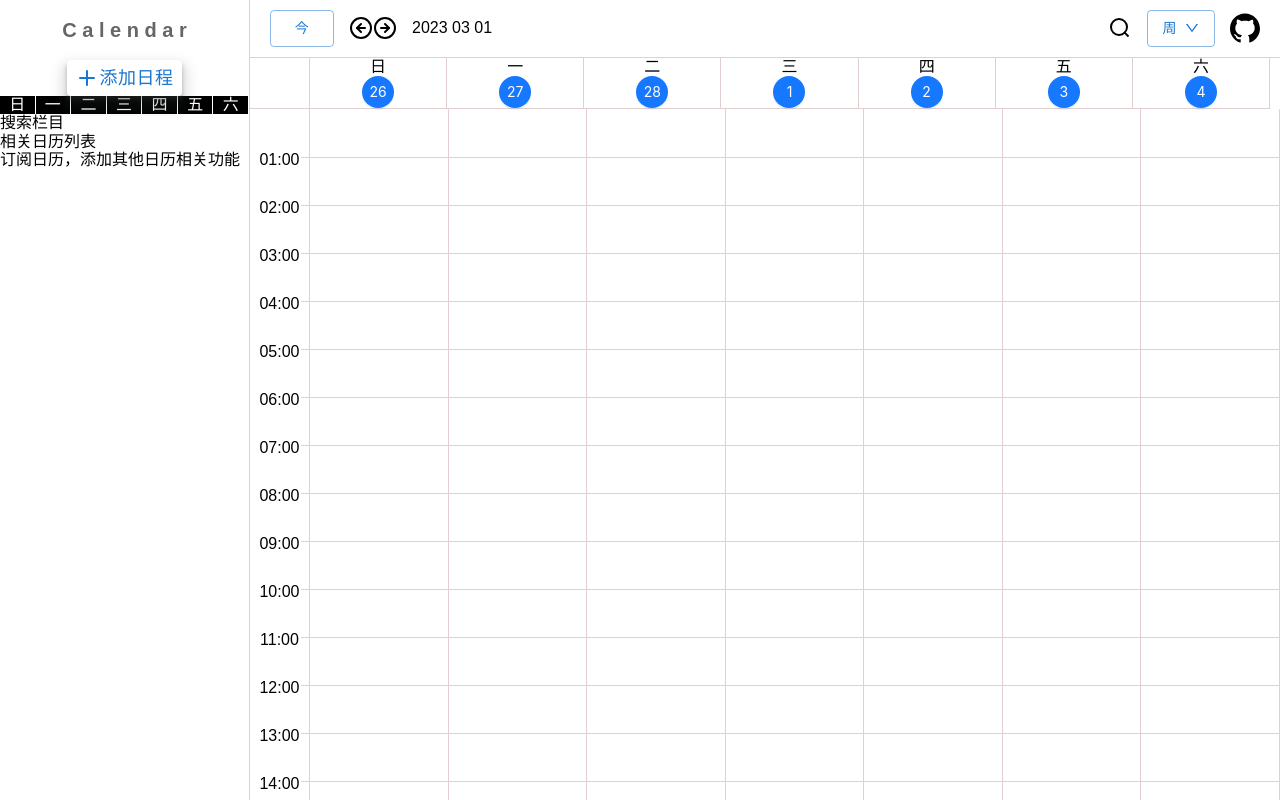
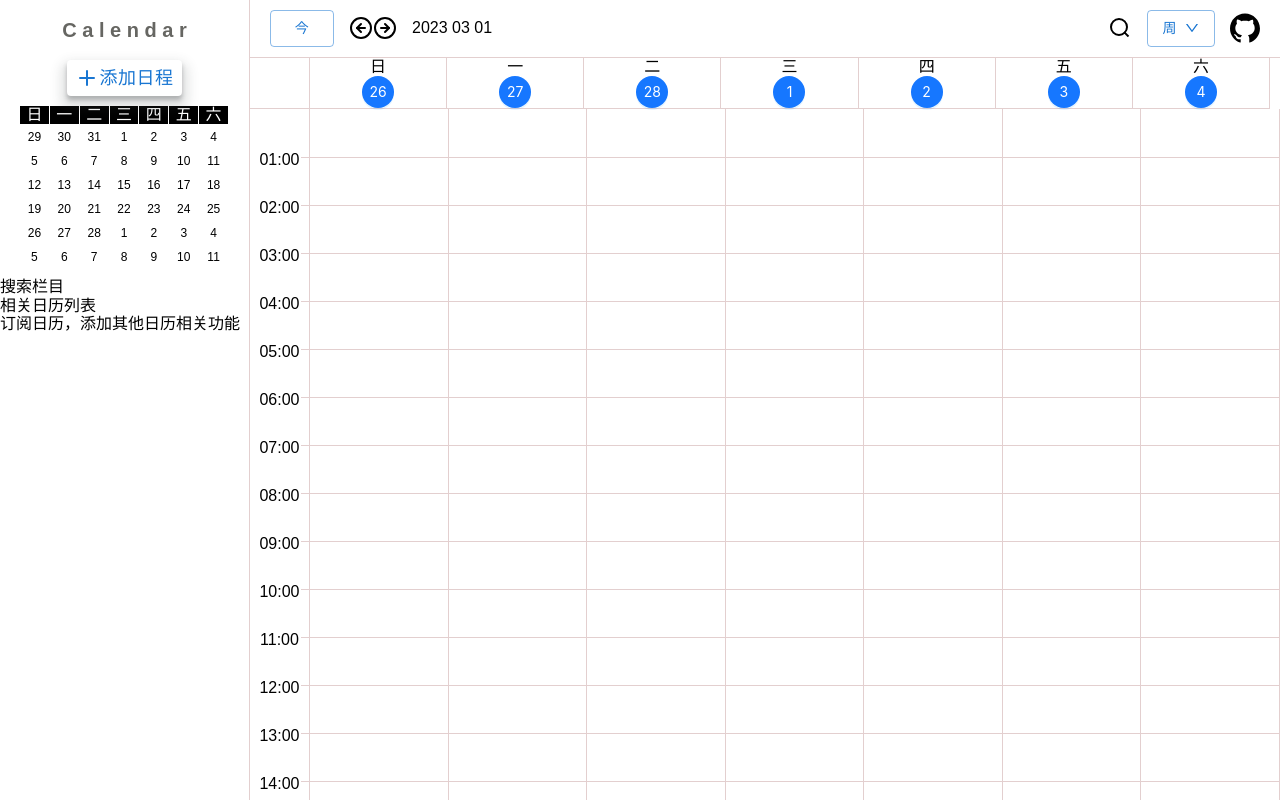
Before and after one commit to linround/Calendar, a React (Vite) app: page / in a window 1280 px wide. Built offline with nearby package versions, Linux system fonts and the light colour scheme; no server answers.

Commit message:
feature: 添加简版日历

```diff
--- a/src/view/LCalendar/SideComponent/SimpleCalendar.tsx
+++ b/src/view/LCalendar/SideComponent/SimpleCalendar.tsx
@@ -18,7 +18,9 @@ import {
 import moment from 'moment/moment'
 import { IMonth } from '../components/type'
 import { CalendarTimestamp } from '../utils/calendar'
+import { SimpleMonthBody } from './SimpleMonthBody'
 import { CommonMonthHeader } from '../components/CommonMonthHeader'
+import simpleStyles from './styleSimpleMonth.module.less'
 
 export function SimpleCalendar() {
 
@@ -46,7 +48,7 @@ export function SimpleCalendar() {
     )
   }, [maxWeeks, parsedWeekdays, parsedStart, parsedEnd,  times])
 
-  const month = useMemo(() => {
+  const month:IMonth = useMemo(() => {
     const weeks:IMonth = []
     const weekDays = parsedWeekdays.length
     for (let i = 0; i < days.length;i += weekDays) {
@@ -64,11 +66,11 @@ export function SimpleCalendar() {
 
   return (
     <>
-      <div>
+      <div className={simpleStyles.container}>
         <CommonMonthHeader
           parsedStart={parsedStart}
           parsedEnd={parsedEnd} />
-        <div></div>
+        <SimpleMonthBody month={month} />
       </div>
     </>
   )
--- /dev/null
+++ b/src/view/LCalendar/SideComponent/SimpleMonthBody.tsx
@@ -0,0 +1,30 @@
+import React from 'react'
+import { IMonth } from '../components/type'
+import simpleStyles from './styleSimpleMonth.module.less'
+import classnames from 'classnames'
+
+interface IProps {
+  month:IMonth
+}
+
+export function SimpleMonthBody(props:React.PropsWithChildren<IProps>) {
+  const { month, } = props
+  const dayClassName = classnames({
+    [simpleStyles.containerDay]: true,
+  })
+  return (
+    <div className={simpleStyles.containerMonth}>
+      {
+        month.map((week) => (
+          <div className={simpleStyles.containerWeek}>
+            {week.map((day) => (
+              <div className={dayClassName}>
+                {day.day.day}
+              </div>
+            ))}
+          </div>
+        ))
+      }
+    </div>
+  )
+}
--- /dev/null
+++ b/src/view/LCalendar/SideComponent/styleSimpleMonth.module.less
@@ -0,0 +1,41 @@
+@import "../variables.less";
+.container {
+  display: flex;
+  flex-direction: column;
+  align-items: center;
+  padding: 10px 20px;
+  &Month {
+    display: flex;
+    flex-direction: column;
+    width: 100%;
+  }
+  &Week {
+    display: flex;
+    flex-direction: row;
+    width: 100%;
+    margin-top: 2px;
+  }
+  &Day {
+    flex: 1;
+    text-align: center;
+    border-right: 1px solid white;
+    cursor: pointer;
+    transition: background-color .3s ease;
+    border-radius: 5px;
+    display: flex;
+    align-items: center;
+    justify-content: center;
+    font-size: 12px;
+    line-height: 100%;
+    padding: 5px 0;
+    &:hover{
+      background-color: @IconHoverBgColor;
+    }
+    &:active{
+      background-color: @IconActiveColor;
+    }
+    &:visited{
+      background-color: #1a73e8 !important;
+    }
+  }
+}
--- a/src/view/LCalendar/components/month.module.less
+++ b/src/view/LCalendar/components/month.module.less
@@ -8,6 +8,7 @@
   }
   &Header {
     display: flex;
+    width: 100%;
     &Column{
       flex: 1;
       border-right: 1px solid white;
--- a/src/view/LCalendar/variables.less
+++ b/src/view/LCalendar/variables.less
@@ -1,5 +1,6 @@
 @borderColor: #e3cfcf; // 关于整个页面框架的架构
 @IconHoverColor: #a98147;// 按钮hover的效果
+
 @IconColor: #9d7373;// 按钮的原始效果
 @IconActiveColor: #bb9f9f;//  按钮点击的效果
 @IconHoverBgColor:#e9d8d8;// 按钮 hover的背景色
```
